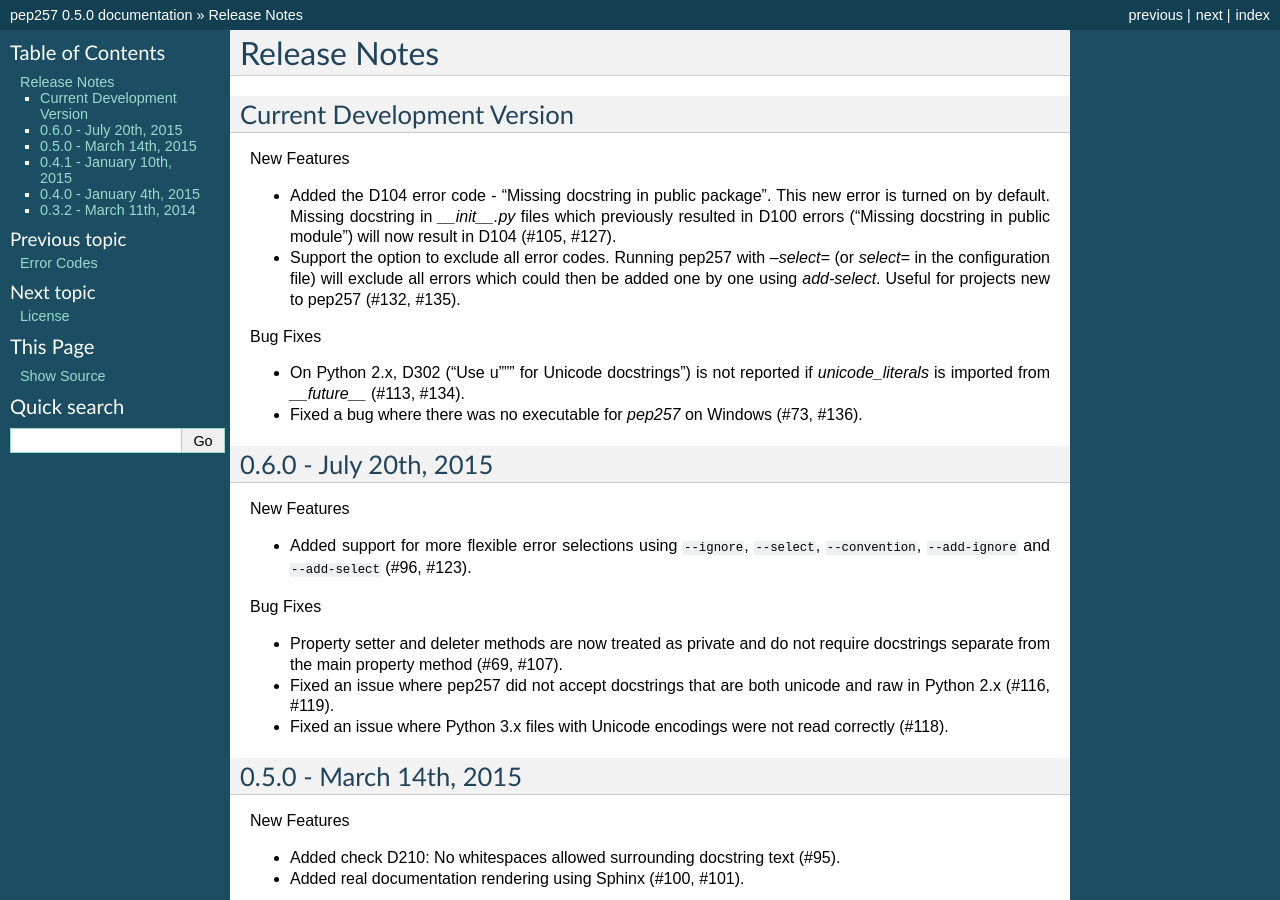
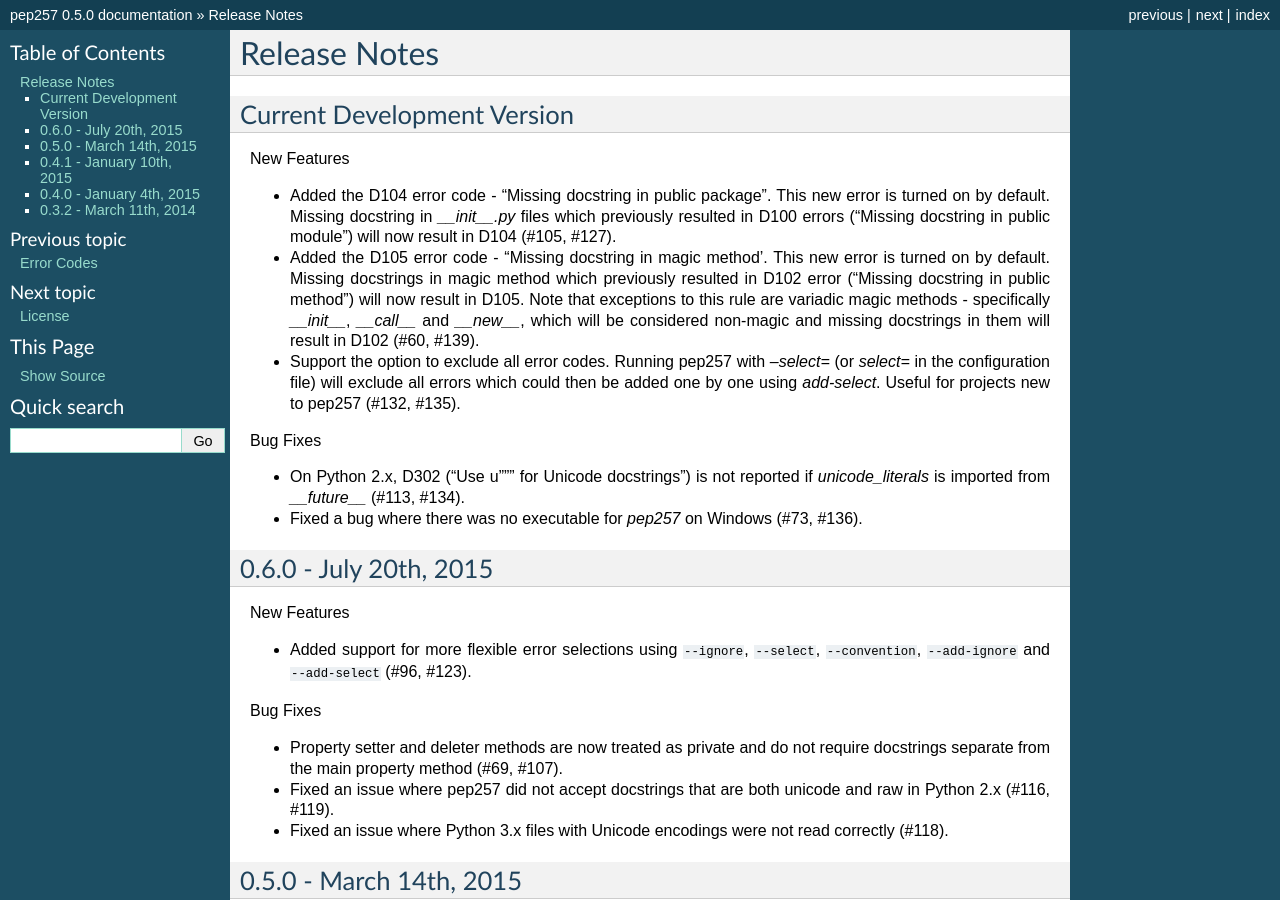
Before and after one commit to PyCQA/pydocstyle, a Sphinx documentation site: the page built from docs/release_notes.rst, in a window 1280 px wide and 900 px high. Built offline with Sphinx 7.4.7, drawn with Linux system fonts in a browser that asks for light colours.

Commit message:
Added release notes for the new D105

```diff
--- a/docs/release_notes.rst
+++ b/docs/release_notes.rst
@@ -11,6 +11,14 @@
   error is turned on by default. Missing docstring in `__init__.py` files which
   previously resulted in D100 errors ("Missing docstring in public module")
   will now result in D104 (#105, #127).
+
+* Added the D105 error code - "Missing docstring in magic method'. This new
+  error is turned on by default. Missing docstrings in magic method which
+  previously resulted in D102 error ("Missing docstring in public method")
+  will now result in D105. Note that exceptions to this rule are variadic
+  magic methods - specifically `__init__`, `__call__` and `__new__`, which
+  will be considered non-magic and missing docstrings in them will result
+  in D102 (#60, #139).
 
 * Support the option to exclude all error codes. Running pep257 with
   `--select=` (or `select=` in the configuration file) will exclude all errors
```
